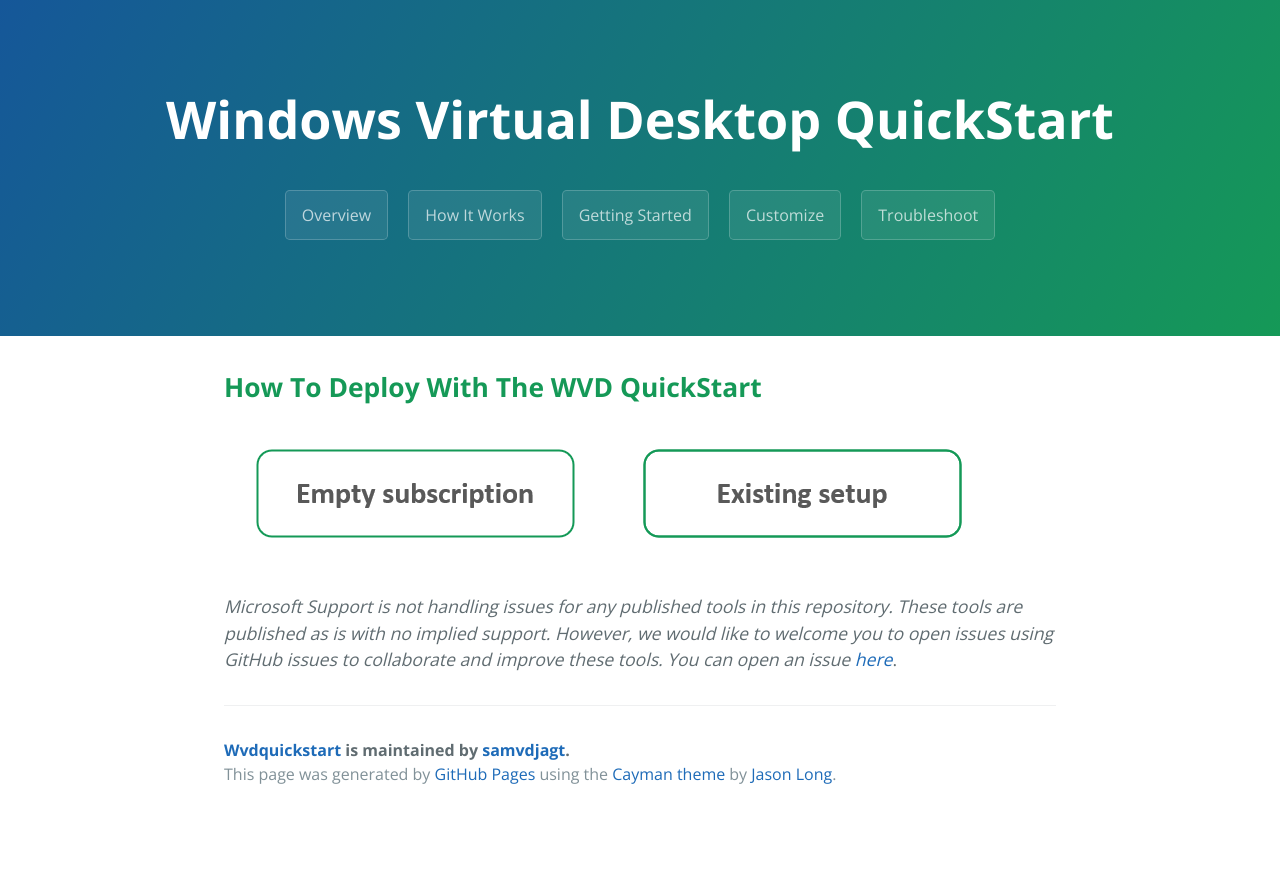
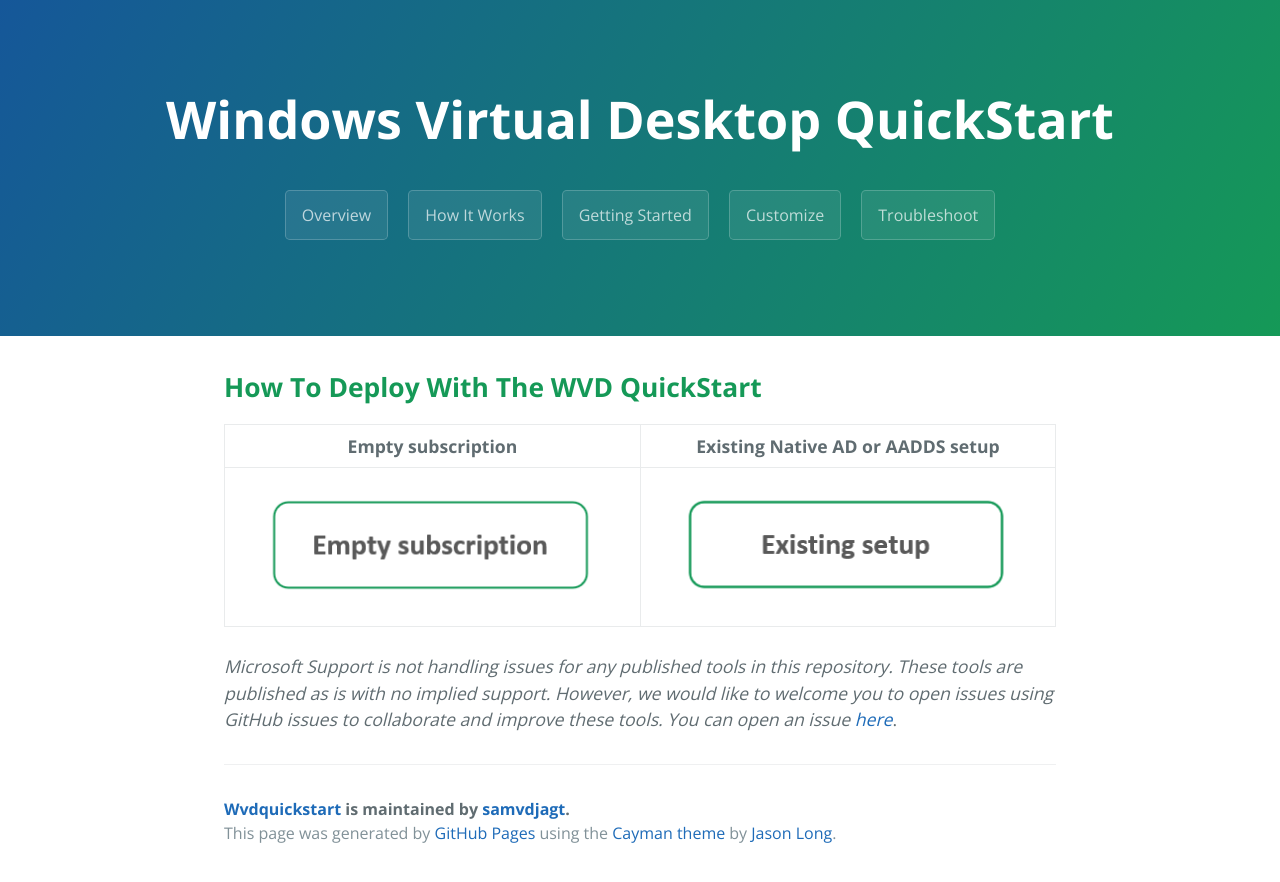
Before and after one commit to samvdjagt/wvdquickstart, a Jekyll site: the page built from howto.md, in a window 1280 px wide. Shown: the top 882 px of the page. Built offline with Jekyll 4.4.1, drawn with Linux system fonts in a browser that asks for light colours.

Commit message:
try table

```diff
--- a/howto.md
+++ b/howto.md
@@ -6,4 +6,6 @@
 
 ## <b>How To Deploy With The WVD QuickStart</b>
 
-<nav><a href="howtoEmpty"><img src="images/emptyButton.PNG?raw=true"/></a><a href="howtoExisting"><img src="images/existingButton.PNG?raw=true"/></a></nav>
+Empty subscription                                                     |  Existing Native AD or AADDS setup
+:---------------------------------------------------------------------:|:----------------------------------------------------------------------------:
+<a href="howtoEmpty"><img src="images/emptyButton.PNG?raw=true"/></a>  |  <a href="howtoExisting"><img src="images/existingButton.PNG?raw=true"/></a>
```
